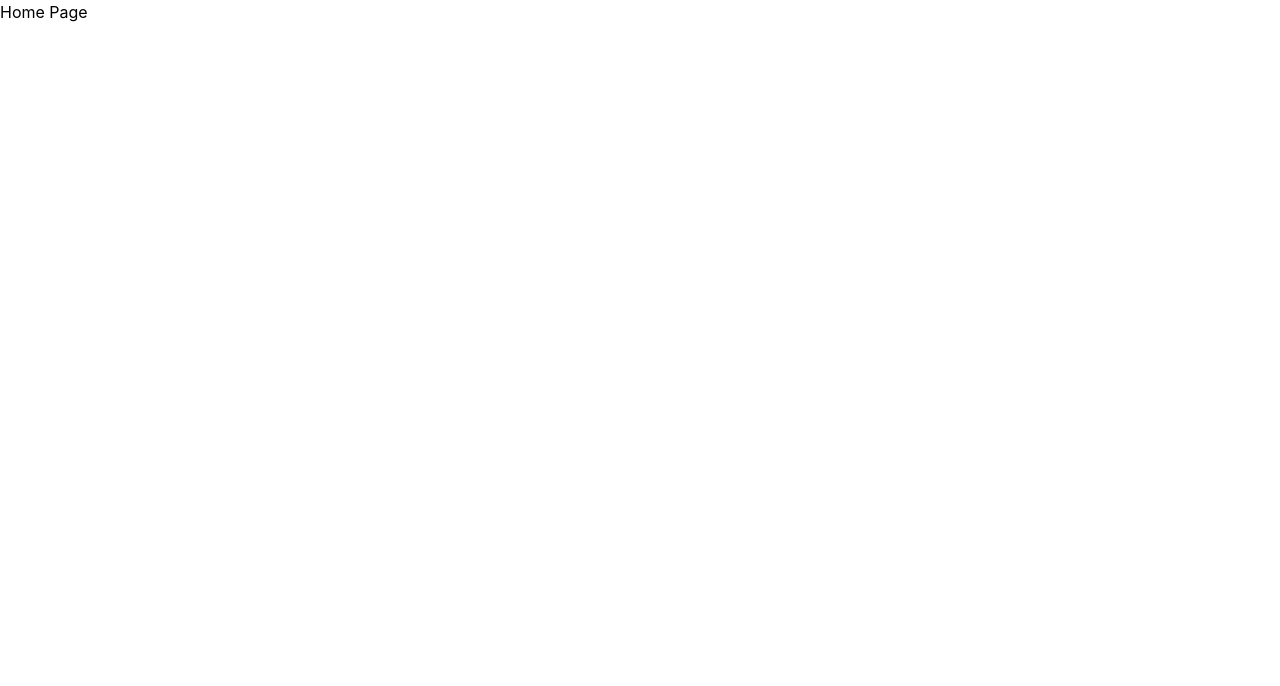
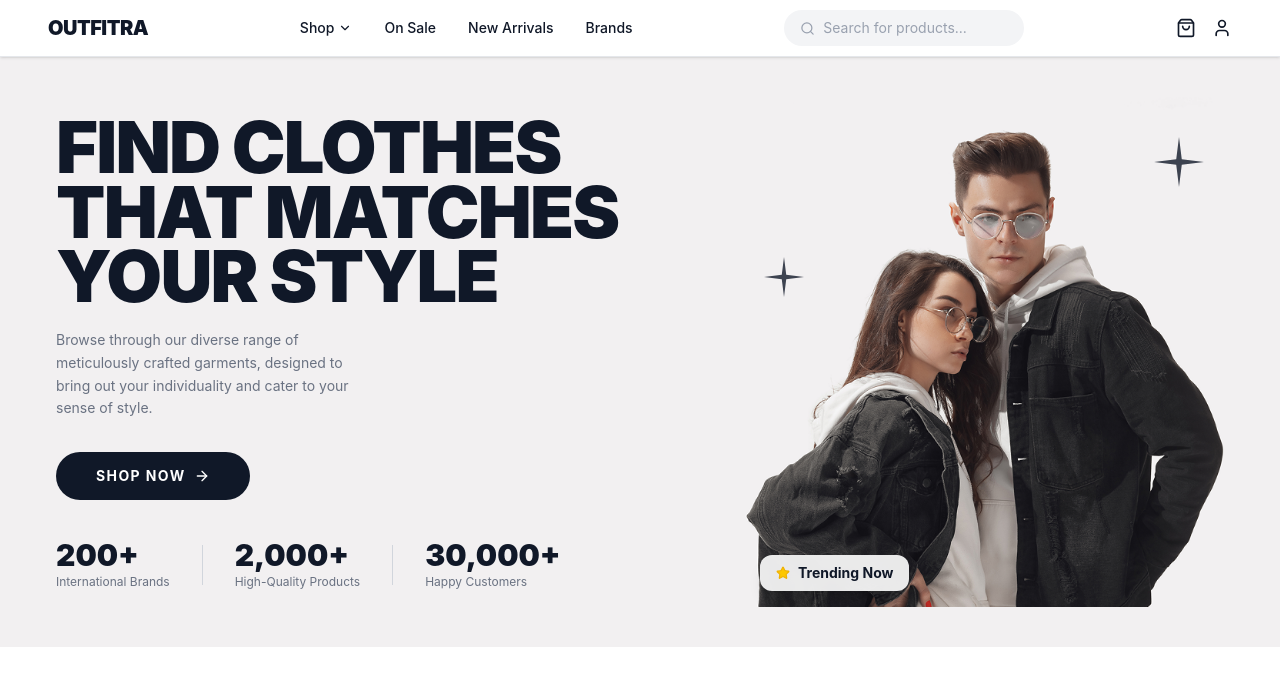
Before and after one commit to edevsolution/e-commerce-frontend, a React (Vite) app: page / in a window 1280 px wide. Shown: the top 686 px of the page. Built offline with nearby package versions, Linux system fonts and the light colour scheme.

Commit message:
feat(ui): add Navbar, Hero section, and base layout structure

```diff
--- a/package.json
+++ b/package.json
@@ -11,6 +11,7 @@
   },
   "dependencies": {
     "@tailwindcss/vite": "^4.2.2",
+    "lucide-react": "^1.8.0",
     "react": "^19.2.4",
     "react-dom": "^19.2.4",
     "react-router-dom": "^7.14.0",
--- /dev/null
+++ b/src/components/hero/Hero.tsx
@@ -0,0 +1,91 @@
+import { ArrowRight, Star } from "lucide-react";
+import Sparkle from "../ui/hero/Sparkle";
+import StatItem from "../ui/hero/Statitem";
+
+import Banner_Image from "../../assets/Banner_pic.png";
+
+interface Stat {
+  number: string;
+  label: string;
+}
+
+const STATS: Stat[] = [
+  { number: "200+", label: "International Brands" },
+  { number: "2,000+", label: "High-Quality Products" },
+  { number: "30,000+", label: "Happy Customers" },
+];
+
+const Hero = () => (
+  <section className="bg-[#F2F0F1] overflow-hidden h-100vh px-6 sm:px-10 lg:px-14 py-8 lg:py-10">
+    <div className="flex flex-col lg:flex-row items-center lg:items-center  ">
+      {/* ── Left: Text content ── */}
+      <div className="flex-1 flex flex-col justify-center   relative">
+        <h1 className="font-black text-5xl sm:text-6xl lg:text-[72px] leading-[0.9] tracking-tight uppercase text-gray-900 mb-5">
+          Find Clothes
+          <br />
+          That Matches
+          <br />
+          Your Style
+        </h1>
+
+        <p className="text-sm text-gray-500 max-w-xs leading-relaxed mb-8">
+          Browse through our diverse range of meticulously crafted garments,
+          designed to bring out your individuality and cater to your sense of
+          style.
+        </p>
+
+        <button className="md:w-fit w-full flex items-center justify-center gap-2 bg-gray-900 text-white font-bold uppercase tracking-widest text-sm px-8 sm:px-10 py-3.5 rounded-full  hover:bg-red-600 active:scale-95 transition-all duration-200">
+          Shop Now
+          <ArrowRight size={16} />
+        </button>
+
+        {/* Stats row */}
+        <div className="flex flex-wrap gap-6 sm:gap-8 mt-10 items-center">
+          {STATS.map((stat, index) => (
+            <>
+              <StatItem
+                key={stat.label}
+                number={stat.number}
+                label={stat.label}
+              />
+              {index < STATS.length - 1 && (
+                <div
+                  key={`divider-${index}`}
+                  className="hidden sm:block w-px h-10 bg-gray-300"
+                />
+              )}
+            </>
+          ))}
+        </div>
+      </div>
+
+      {/* ── Right: Model image ── */}
+      <div className="w-full lg:w-[420px] xl:w-[480px] shrink-0 ">
+        <div className="relative w-full sm:h-52 lg:h-full bg-gradient-to-br from-gray-200 to-gray-300 overflow-hidden">
+          <img
+            src={Banner_Image}
+            alt="Fashion models showcasing style"
+            className="w-full h-full object-cover object-top"
+          />
+          {/* Top-right sparkle — desktop only */}
+          <div className="block absolute top-10 right-5 text-gray-900 opacity-80">
+            <Sparkle size={50} />
+          </div>
+          {/* Bottom sparkle — hidden on mobile */}
+          <div className="block absolute top-40 left-5 text-gray-900 opacity-80">
+            <Sparkle size={40} />
+          </div>
+          {/* Trending badge */}
+          <div className="absolute bottom-4 left-4 bg-white/90 backdrop-blur-sm rounded-xl px-4 py-2 flex items-center gap-2 shadow-lg">
+            <Star size={14} className="text-yellow-500 fill-yellow-400" />
+            <span className="font-bold text-sm text-gray-900">
+              Trending Now
+            </span>
+          </div>
+        </div>
+      </div>
+    </div>
+  </section>
+);
+
+export default Hero;
--- /dev/null
+++ b/src/components/layout/Main.tsx
@@ -0,0 +1,17 @@
+import React from 'react';
+import Navbar from '../navbar/Navbar';
+import { Outlet } from 'react-router-dom';
+
+const Main = () => {
+    return (
+        <div>
+            <Navbar />
+            <main>
+                <Outlet />
+            </main>
+
+        </div>
+    );
+};
+
+export default Main;
--- /dev/null
+++ b/src/components/navbar/Navbar.tsx
@@ -0,0 +1,124 @@
+import { useState } from "react";
+import {
+  Search,
+  ShoppingBag,
+  User,
+  Menu,
+  X,
+  ChevronDown,
+} from "lucide-react";
+
+interface NavLinkProps {
+  label: string;
+  hasDropdown?: boolean;
+}
+
+const NavLink = ({ label, hasDropdown = false }: NavLinkProps) => (
+  <button className="flex items-center gap-1 text-sm font-medium text-gray-900 hover:text-red-600 transition-colors duration-200 whitespace-nowrap">
+    {label}
+    {hasDropdown && <ChevronDown size={14} />}
+  </button>
+);
+
+const NAV_LINKS: string[] = ["On Sale", "New Arrivals", "Brands"];
+
+const Navbar = () => {
+  const [menuOpen, setMenuOpen] = useState<boolean>(false);
+  const [searchOpen, setSearchOpen] = useState<boolean>(false);
+
+  return (
+    <nav className="sticky top-0 z-50 bg-white border-b border-gray-200 shadow-sm">
+      {/* ── Main bar ── */}
+      <div className="flex items-center justify-between px-4 sm:px-8 lg:px-12 h-14">
+        {/* Logo */}
+        <span className="font-black uppercase text-xl tracking-tight text-gray-900 select-none">
+          outfitra
+        </span>
+
+        {/* Desktop nav links */}
+        <div className="hidden md:flex items-center gap-6 lg:gap-8">
+          <NavLink label="Shop" hasDropdown />
+          {NAV_LINKS.map((link) => (
+            <NavLink key={link} label={link} />
+          ))}
+        </div>
+
+        {/* Desktop search */}
+        <div className="hidden md:flex items-center bg-gray-100 rounded-full px-4 py-2 gap-2 w-48 lg:w-60">
+          <Search size={15} className="text-gray-400 shrink-0" />
+          <input
+            type="text"
+            className="bg-transparent outline-none text-sm text-gray-600 w-full placeholder:text-gray-400"
+            placeholder="Search for products..."
+          />
+        </div>
+
+        {/* Right icons */}
+        <div className="flex items-center gap-3 sm:gap-4">
+          {/* Mobile search toggle */}
+          <button
+            className="md:hidden text-gray-900 hover:text-red-600 transition-colors"
+            onClick={() => setSearchOpen((prev) => !prev)}
+            aria-label="Toggle search"
+          >
+            <Search size={20} />
+          </button>
+
+          <button
+            className="text-gray-900 hover:text-red-600 transition-colors"
+            aria-label="Shopping bag"
+          >
+            <ShoppingBag size={20} />
+          </button>
+
+          <button
+            className="text-gray-900 hover:text-red-600 transition-colors"
+            aria-label="User account"
+          >
+            <User size={20} />
+          </button>
+
+          {/* Hamburger */}
+          <button
+            className="md:hidden text-gray-900 hover:text-red-600 transition-colors"
+            onClick={() => setMenuOpen((prev) => !prev)}
+            aria-label="Toggle menu"
+          >
+            {menuOpen ? <X size={22} /> : <Menu size={22} />}
+          </button>
+        </div>
+      </div>
+
+      {/* ── Mobile search bar ── */}
+      {searchOpen && (
+        <div className="md:hidden px-4 pb-3">
+          <div className="flex items-center bg-gray-100 rounded-full px-4 py-2 gap-2">
+            <Search size={15} className="text-gray-400 shrink-0" />
+            <input
+              autoFocus
+              type="text"
+              className="bg-transparent outline-none text-sm text-gray-600 w-full placeholder:text-gray-400"
+              placeholder="Search for products..."
+            />
+          </div>
+        </div>
+      )}
+
+      {/* ── Mobile menu ── */}
+      {menuOpen && (
+        <div className="md:hidden bg-white border-t border-gray-100 px-6 py-4 flex flex-col gap-4">
+          {["Shop", ...NAV_LINKS].map((label) => (
+            <button
+              key={label}
+              className="text-left text-sm font-medium text-gray-800 hover:text-red-600 transition-colors py-1 border-b border-gray-50"
+            >
+              {label}
+            </button>
+          ))}
+        </div>
+      )}
+    </nav>
+  );
+};
+
+export default Navbar;
--- /dev/null
+++ b/src/components/ui/hero/Sparkle.tsx
@@ -0,0 +1,6 @@
+const Sparkle = ({ size = 32, className = "" }) => (
+  <svg width={size} height={size} viewBox="0 0 36 36" className={className}>
+    <path d="M18 0 L20 16 L36 18 L20 20 L18 36 L16 20 L0 18 L16 16 Z" fill="currentColor" />
+  </svg>
+);
+export default Sparkle;
--- /dev/null
+++ b/src/components/ui/hero/Statitem.tsx
@@ -0,0 +1,15 @@
+interface StatItemProps {
+  number: string;
+  label: string;
+}
+
+const StatItem = ({ number, label }: StatItemProps) => (
+  <div className="text-center sm:text-left">
+    <div className="font-black text-2xl sm:text-3xl text-gray-900 leading-none">
+      {number}
+    </div>
+    <div className="text-xs text-gray-500 mt-1 leading-tight">{label}</div>
+  </div>
+);
+
+export default StatItem;
--- a/src/pages/Home.tsx
+++ b/src/pages/Home.tsx
@@ -1,9 +1,10 @@
 import React from 'react';
+import Hero from '../components/hero/Hero';
 
 const Home = () => {
     return (
         <div >
-            Home Page
+            <Hero></Hero>
         </div>
     );
 };
```
Also changed, not shown: src/routers/Routes.tsx (+5 -3 lines), src/assets/Banner_pic.png (added), 1 other file (tests, documents, lock files or other folders).
